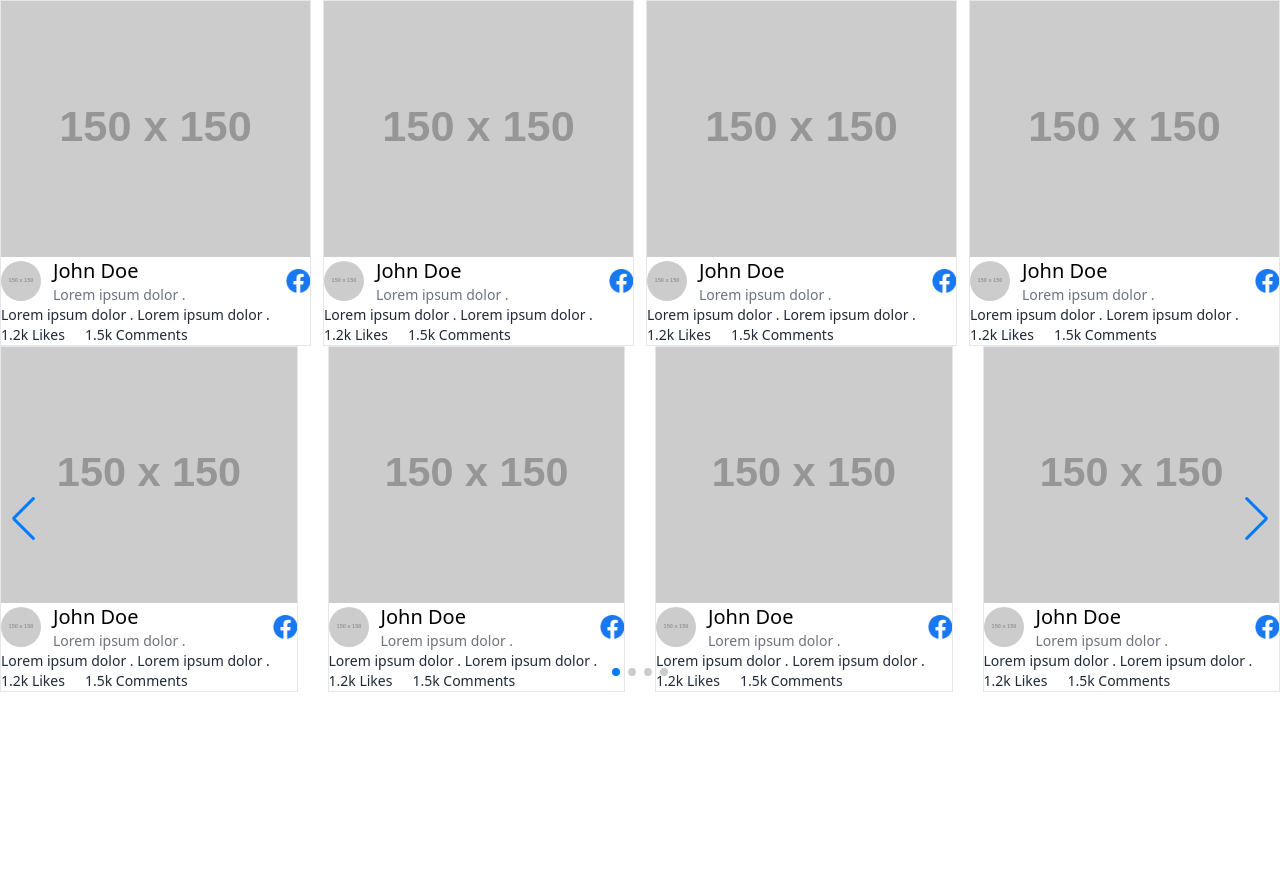
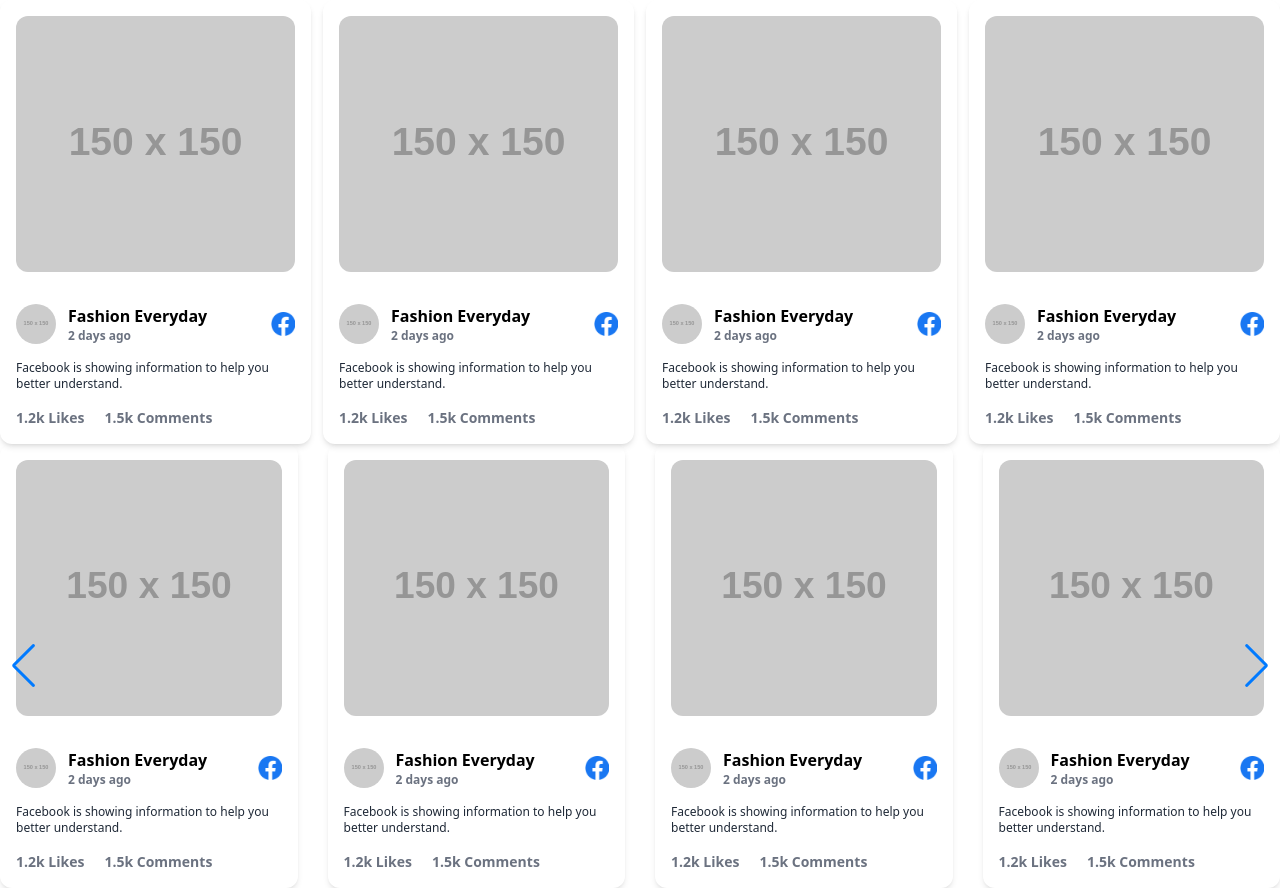
Before and after one commit to sshahriazz/liquid-ui, a website: page index.html in a window 1280 px wide. Before the commit the page ends 800 px from the top, so only its background shows below. Drawn offline with nearby package versions, Linux system fonts and the light colour scheme; files that its build step writes are made by us from their sources; placeholder pictures from the web are drawn by us.

Commit message:
carousel added

```diff
--- a/carousel.js
+++ b/carousel.js
@@ -8,23 +8,28 @@ for (let i = 0; i < 4; i++) {
       alt: "profile photo",
     },
   });
+
   const profileDescription = create({
     tag: "div",
     attributes: { className: "inline-block" },
     children: [
       create({
         tag: "h1",
-        attributes: { className: "text-xl", textContent: "John Doe" },
+        attributes: {
+          className: "text-base font-bold",
+          textContent: "Fashion Everyday",
+        },
       }),
       create({
         tag: "p",
         attributes: {
-          className: "text-sm text-gray-500",
-          textContent: "Lorem ipsum dolor .",
+          className: "text-xs text-gray-500 font-semibold",
+          textContent: "2 days ago",
         },
       }),
     ],
   });
+
   const facebookIcon = create({
     tag: "img",
     attributes: {
@@ -35,31 +40,32 @@ for (let i = 0; i < 4; i++) {
   });
   const flexIn = create({
     tag: "div",
-    attributes: { className: "flex justify-start gap-3 items-center" },
+    attributes: { className: "flex justify-start gap-3 items-center " },
     children: [profilePhoto, profileDescription],
   });
   const profile = create({
     tag: "div",
-    attributes: { className: "flex justify-between items-center" },
+    attributes: { className: "flex justify-between items-center pt-8" },
     children: [flexIn, facebookIcon],
   });
   const coverImage = create({
     tag: "img",
     attributes: {
-      className: "w-full h-64 object-cover",
+      className: "w-full h-64 object-cover rounded-xl",
       src: "https://via.placeholder.com/150",
       alt: "cover image",
     },
   });
   const caption = create({
     tag: "div",
-    attributes: { className: "flex justify-between items-center" },
+    attributes: { className: "flex justify-between items-center py-4" },
     children: [
       create({
         tag: "p",
         attributes: {
-          className: "text-sm text-gray-800",
-          textContent: "Lorem ipsum dolor . Lorem ipsum dolor .",
+          className: "text-xs text-gray-800",
+          textContent:
+            "Facebook is showing information to help you better understand.",
         },
       }),
     ],
@@ -68,14 +74,14 @@ for (let i = 0; i < 4; i++) {
     tag: "p",
     attributes: {
       textContent: "1.2k Likes",
-      className: "text-sm text-gray-800",
+      className: "text-sm text-gray-500 font-semibold",
     },
   });
   const commentsCount = create({
     tag: "p",
     attributes: {
       textContent: "1.5k Comments",
-      className: "text-sm text-gray-800",
+      className: "text-sm text-gray-500 font-semibold",
     },
   });
   const interactionCounter = create({
@@ -83,13 +89,17 @@ for (let i = 0; i < 4; i++) {
     attributes: { className: "flex justify-start gap-5 items-center" },
     children: [likesCount, commentsCount],
   });
+
   const card = create({
     tag: "div",
-    attributes: { id: "grid", className: "border swiper-slide w-1/4" },
+    attributes: {
+      id: "grid",
+      className: "rounded-xl w-1/4 swiper-slide p-4 shadow-md",
+    },
     children: [coverImage, profile, caption, interactionCounter],
   });
+
   slidesContainer.appendChild(card);
-  console.log(card, "card");
 }
 const swiper = new Swiper(".swiper", {
   // Optional parameters
--- a/grid.js
+++ b/grid.js
@@ -34,23 +34,28 @@ for (let i = 0; i < 4; i++) {
       alt: "profile photo",
     },
   });
+
   const profileDescription = create({
     tag: "div",
     attributes: { className: "inline-block" },
     children: [
       create({
         tag: "h1",
-        attributes: { className: "text-xl", textContent: "John Doe" },
+        attributes: {
+          className: "text-base font-bold",
+          textContent: "Fashion Everyday",
+        },
       }),
       create({
         tag: "p",
         attributes: {
-          className: "text-sm text-gray-500",
-          textContent: "Lorem ipsum dolor .",
+          className: "text-xs text-gray-500 font-semibold",
+          textContent: "2 days ago",
         },
       }),
     ],
   });
+
   const facebookIcon = create({
     tag: "img",
     attributes: {
@@ -61,31 +66,32 @@ for (let i = 0; i < 4; i++) {
   });
   const flexIn = create({
     tag: "div",
-    attributes: { className: "flex justify-start gap-3 items-center" },
+    attributes: { className: "flex justify-start gap-3 items-center " },
     children: [profilePhoto, profileDescription],
   });
   const profile = create({
     tag: "div",
-    attributes: { className: "flex justify-between items-center" },
+    attributes: { className: "flex justify-between items-center pt-8" },
     children: [flexIn, facebookIcon],
   });
   const coverImage = create({
     tag: "img",
     attributes: {
-      className: "w-full h-64 object-cover",
+      className: "w-full h-64 object-cover rounded-xl",
       src: "https://via.placeholder.com/150",
       alt: "cover image",
     },
   });
   const caption = create({
     tag: "div",
-    attributes: { className: "flex justify-between items-center" },
+    attributes: { className: "flex justify-between items-center py-4" },
     children: [
       create({
         tag: "p",
         attributes: {
-          className: "text-sm text-gray-800",
-          textContent: "Lorem ipsum dolor . Lorem ipsum dolor .",
+          className: "text-xs text-gray-800",
+          textContent:
+            "Facebook is showing information to help you better understand.",
         },
       }),
     ],
@@ -94,14 +100,14 @@ for (let i = 0; i < 4; i++) {
     tag: "p",
     attributes: {
       textContent: "1.2k Likes",
-      className: "text-sm text-gray-800",
+      className: "text-sm text-gray-500 font-semibold",
     },
   });
   const commentsCount = create({
     tag: "p",
     attributes: {
       textContent: "1.5k Comments",
-      className: "text-sm text-gray-800",
+      className: "text-sm text-gray-500 font-semibold",
     },
   });
   const interactionCounter = create({
@@ -109,10 +115,12 @@ for (let i = 0; i < 4; i++) {
     attributes: { className: "flex justify-start gap-5 items-center" },
     children: [likesCount, commentsCount],
   });
+
   const card = create({
     tag: "div",
-    attributes: { id: "grid", className: "border w-1/4" },
+    attributes: { id: "grid", className: "rounded-xl w-1/4 p-4 shadow-md" },
     children: [coverImage, profile, caption, interactionCounter],
   });
+
   gridContainer.appendChild(card);
 }
--- a/index.html
+++ b/index.html
@@ -69,7 +69,7 @@
             <div class="swiper-slide">Slide 3</div> -->
         </div>
         <!-- If we need pagination -->
-        <div class="swiper-pagination"></div>
+        <!-- <div class="swiper-pagination"></div> -->
 
         <!-- If we need navigation buttons -->
         <div class="swiper-button-prev"></div>
```
